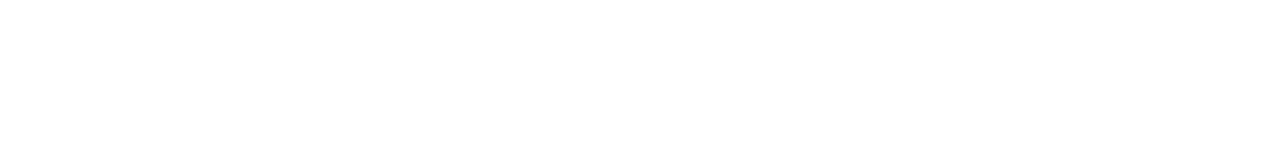
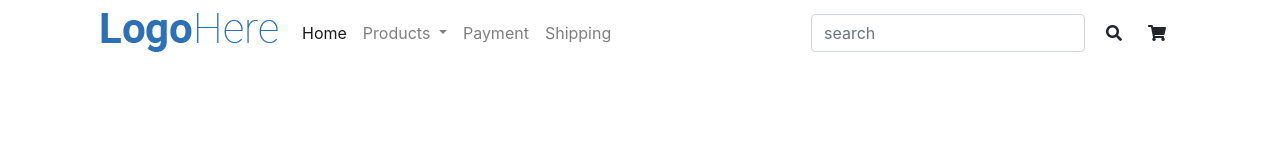
Before and after one commit to KhrystynaKo/Shop-template, a website: page index.html in a window 1280 px wide. Drawn offline with Linux system fonts and the light colour scheme.

Commit message:
разметка навигации

```diff
--- a/index.html
+++ b/index.html
@@ -1,9 +1,10 @@
 <!doctype html>
 <html lang="en">
+
 <head>
   <meta charset="UTF-8">
   <meta name="viewport"
-        content="width=device-width, user-scalable=no, initial-scale=1.0, maximum-scale=1.0, minimum-scale=1.0">
+    content="width=device-width, user-scalable=no, initial-scale=1.0, maximum-scale=1.0, minimum-scale=1.0">
   <meta http-equiv="X-UA-Compatible" content="ie=edge">
   <title>SHOP-TEMPLATE</title>
   <link rel="stylesheet" href="libs/bootstrap/dist/css/bootstrap.min.css">
@@ -11,12 +12,63 @@
   <link rel="stylesheet" href="assets/css/style.css">
   <link rel="shortcut icon" href="assets/img/icon-1.png" type="image/png">
 </head>
+
 <body>
+    <header class="header">
 
+        <div class="header-nav">
+          <div class="container">
+
+            <nav class="navbar navbar-expand-lg navbar-light">
+
+              <a class="navbar-brand" href="#">
+                <img src="assets/img/icon-3.png" alt="site logo">
+              </a>
+
+              <button class="navbar-toggler" type="button" data-toggle="collapse" data-target="#navbarnav" aria-controls="navbarnav" aria-expanded="false" aria-label="Toggle navigation">
+                <span class="navbar-toggler-icon"></span>
+              </button>
+
+              <div class="collapse navbar-collapse" id="navbarnav">
+                <ul class="navbar-nav mr-auto">
+                  <li class="nav-item active">
+                    <a class="nav-link" href="#">Home <span class="sr-only">(current)</span></a>
+                  </li>
+                  <li class="nav-item dropdown">
+                    <a class="nav-link dropdown-toggle" href="#" id="navbarDrop" role="button" data-toggle="dropdown" aria-haspopup="true" aria-expanded="false">
+                      Products
+                    </a>
+                    <div class="dropdown-menu" aria-labelledby="navbarDropdown">
+                      <a class="dropdown-item" href="#">Lorem ipsum dolor</a>
+                      <a class="dropdown-item" href="#">Sit amet</a>
+                      <div class="dropdown-divider"></div>
+                      <a class="dropdown-item" href="#">Consectetur adipisicing </a>
+                      <a class="dropdown-item" href="#">Architecto consequatur</a>
+                    </div>
+                  </li>
+                  <li class="nav-item">
+                    <a class="nav-link" href="#">Payment</a>
+                  </li>
+                  <li class="nav-item">
+                    <a class="nav-link" href="#">Shipping</a>
+                  </li>
+                </ul>
+                <form class="form-inline my-2 my-lg-0 page-header__navbar-search">
+                  <input class="form-control mr-sm-2" type="search" placeholder="search" aria-label="Search">
+                  <button class="btn my-2 my-sm-0" type="submit"><i class="fas fa-search"></i></button>
+                </form>
+                <button class="btn my-2 my-sm-0" type="submit"><i class="fas fa-shopping-cart" ></i></button>
+              </div>
+
+            </nav>
+
+          </div>
+        </div>
 
   <script src="libs/jquery/dist/jquery.min.js"></script>
   <script src="libs/popper.js/dist/umd/popper.min.js"></script>
   <script src="libs/bootstrap/dist/js/bootstrap.min.js"></script>
   <script src="assets/js/main.js"></script>
 </body>
+
 </html>
```
